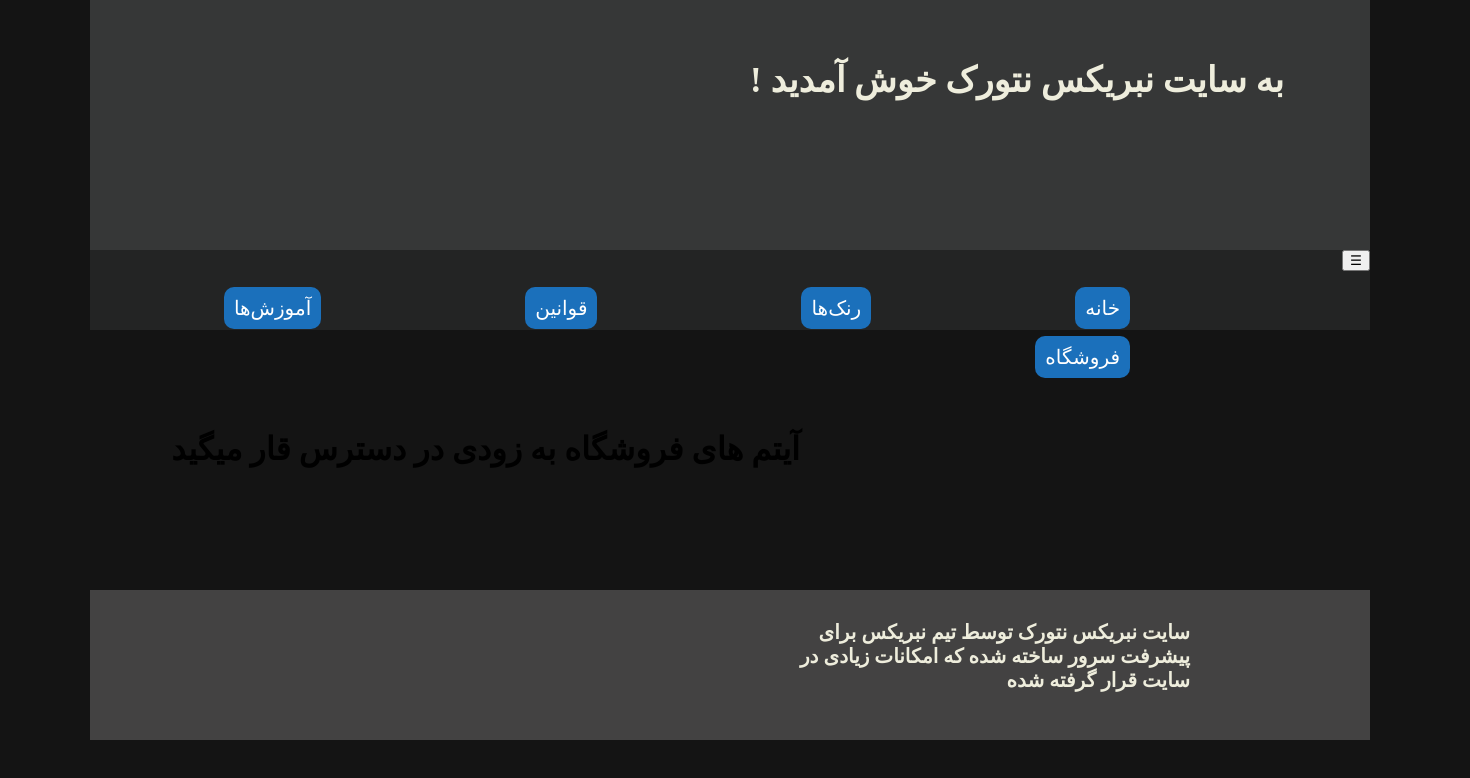
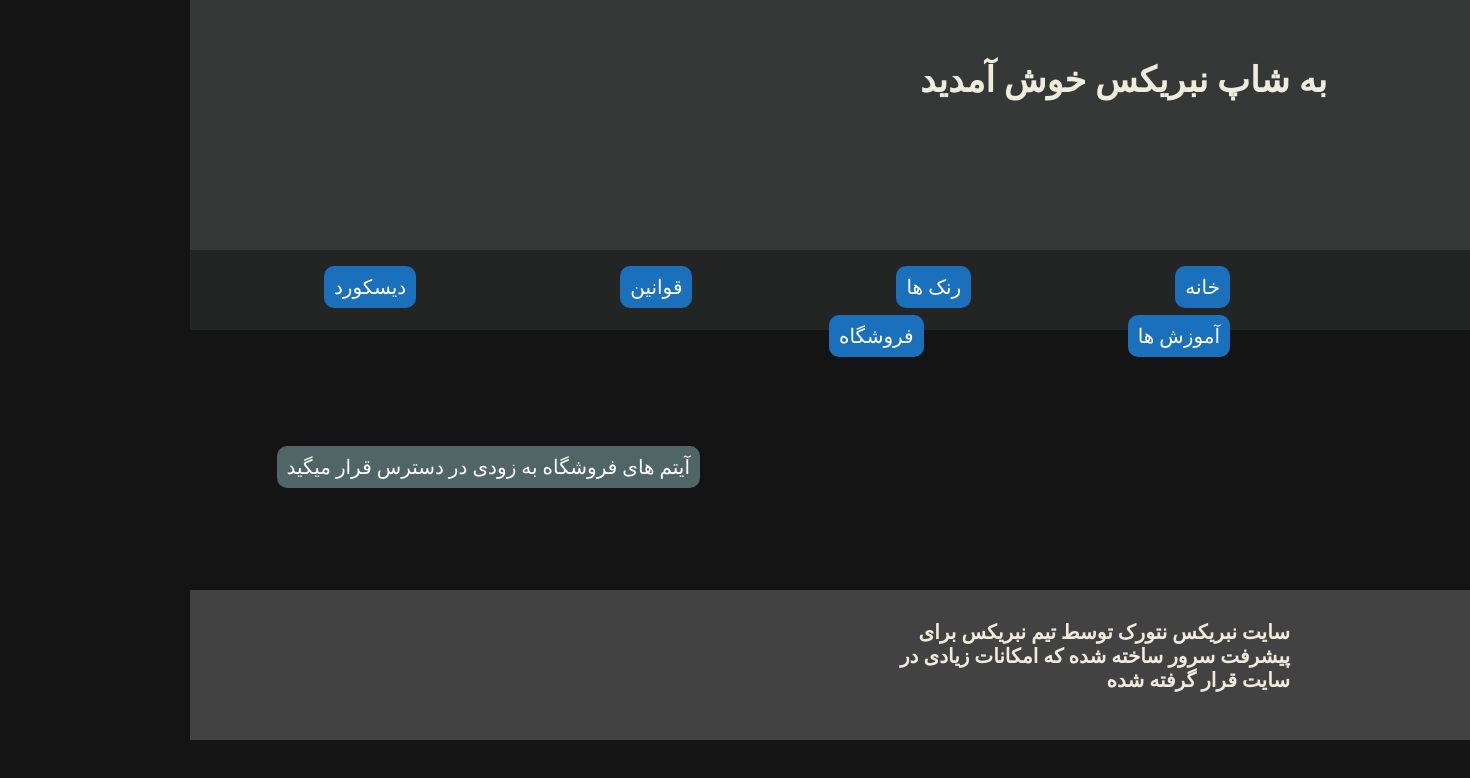
Before and after one commit to NebrixNetwork/NebrixNetwork.github.io, a plain HTML site: page shop.html in a window 1280 px wide. Shown: the whole page, 1470 px wide, since content can reach past the window. Drawn offline with Linux system fonts and the light colour scheme; a web font is replaced by a local one.

Commit message:
Update shop.html

```diff
--- a/shop.html
+++ b/shop.html
@@ -6,14 +6,14 @@
     <link rel="stylesheet" href="styles.css">
     <meta charset="UTF-8">
     <meta name="viewport" content="width=device-width, initial-scale=1.0">
-    <title>فروشگاه - بنریکس نتورک</title>
+    <title>NebrixNetwork</title>
 </head>
 <body>
 
 
-    <div class="header">
+    <div class="header-shop">
 
-     <h1>به سایت نبریکس نتورک خوش آمدید !</h1>
+     <h1>به شاپ نبریکس خوش آمدید</h1>
 
 
 
@@ -21,21 +21,27 @@
 </div>
     </div>
 
-<div class="menu">
-  <button class="menu-toggle">☰</button>
-  <ul>
-    <li><a href="index.html">خانه</a></li>
-    <li><a href="ranks.html">رنک‌ها</a></li>
-    <li><a href="gavanin.html">قوانین</a></li>
-    <li><a href="amozesh.html">آموزش‌ها</a></li>
-    <li><a href="shop.html">فروشگاه</a></li>
-  </ul>
-</div>
+   <div class="menu">
+       <ul>
+
+            <li> <a href="index.html">خانه</a> </li>
+            <li> <a href="ranks.html">رنک ها</a> </li>
+            <li> <a href="gavanin.html">قوانین</a> </li>
+            <li> <a href="discord.html">دیسکورد</a> </li>
+            <li> <a href="amozesh.html">آموزش ها</a> </li>
+            <li> <a href="Shop.html">فروشگاه</a> </li>
 
 
-      <div class="soon-shop card">
+       </ul>
+   </div>
 
-        <h1>آیتم های فروشگاه به زودی در دسترس قار میگید</h1>
+      <div class="soon-shop">
+               <ul>
+
+                   <li> <a href="#">آیتم های فروشگاه به زودی در دسترس قرار میگید</a> </li>
+
+
+               </ul>
       </div>
 
 
```
